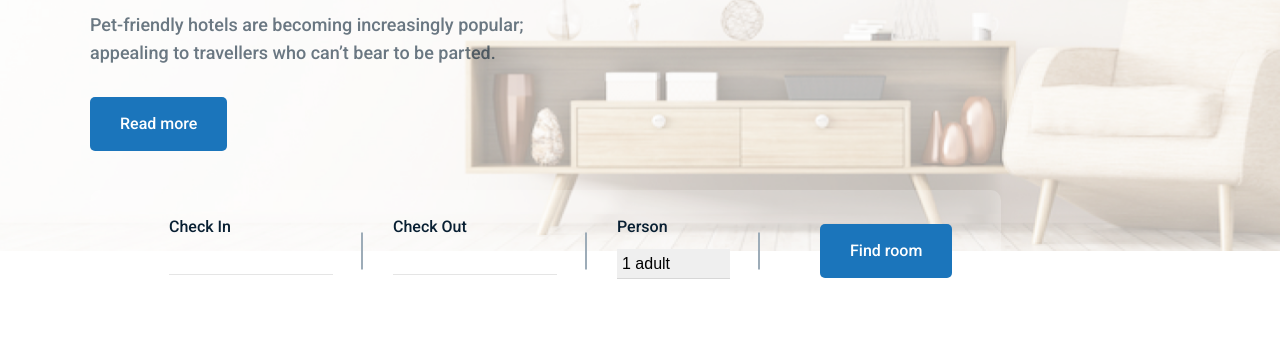
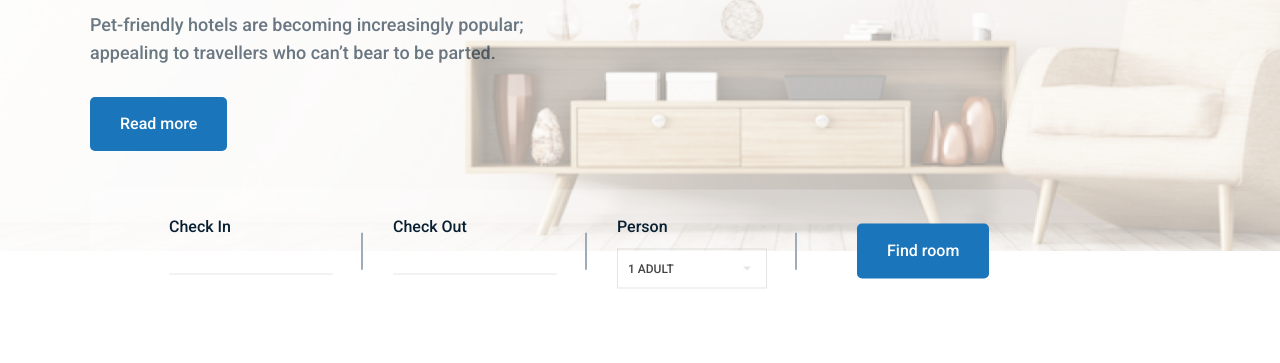
Before and after one commit to denwelr/roal-park, a plain HTML site: page index.html in a window 1280 px wide. Shown: the part 437-800 px from the top of the page. Drawn offline with nearby package versions, Linux system fonts and the light colour scheme; files that its build step writes are made by us from their sources.

Commit message:
Update index.html

```diff
--- a/index.html
+++ b/index.html
@@ -16,10 +16,10 @@
         crossorigin="anonymous" referrerpolicy="no-referrer"></script>
 
     <link rel="stylesheet" href="css/main.css">
-    <link rel="stylesheet" href="vendors/Selectric/selectric.css">
+    <link rel="stylesheet" href="vendors/selectric.css">
 
     <script src="vendors/air-datepicker/datepicker.min.js"></script>
-    <script src="vendors/Selectric/jquery.selectric.min.js"></script>
+    <script src="vendors/jquery.selectric.min.js"></script>
     <link rel="stylesheet" href="vendors/air-datepicker/datepicker.min.css">
 </head>
 
```
